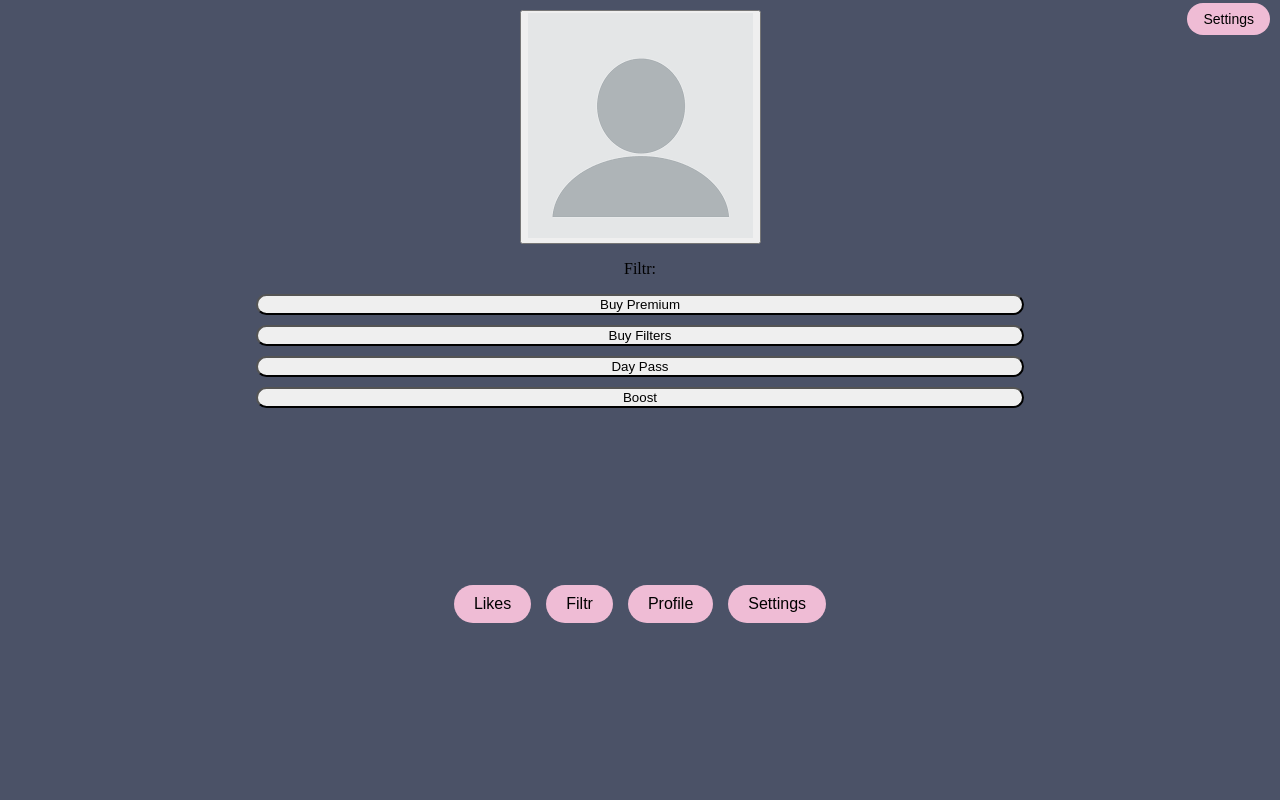
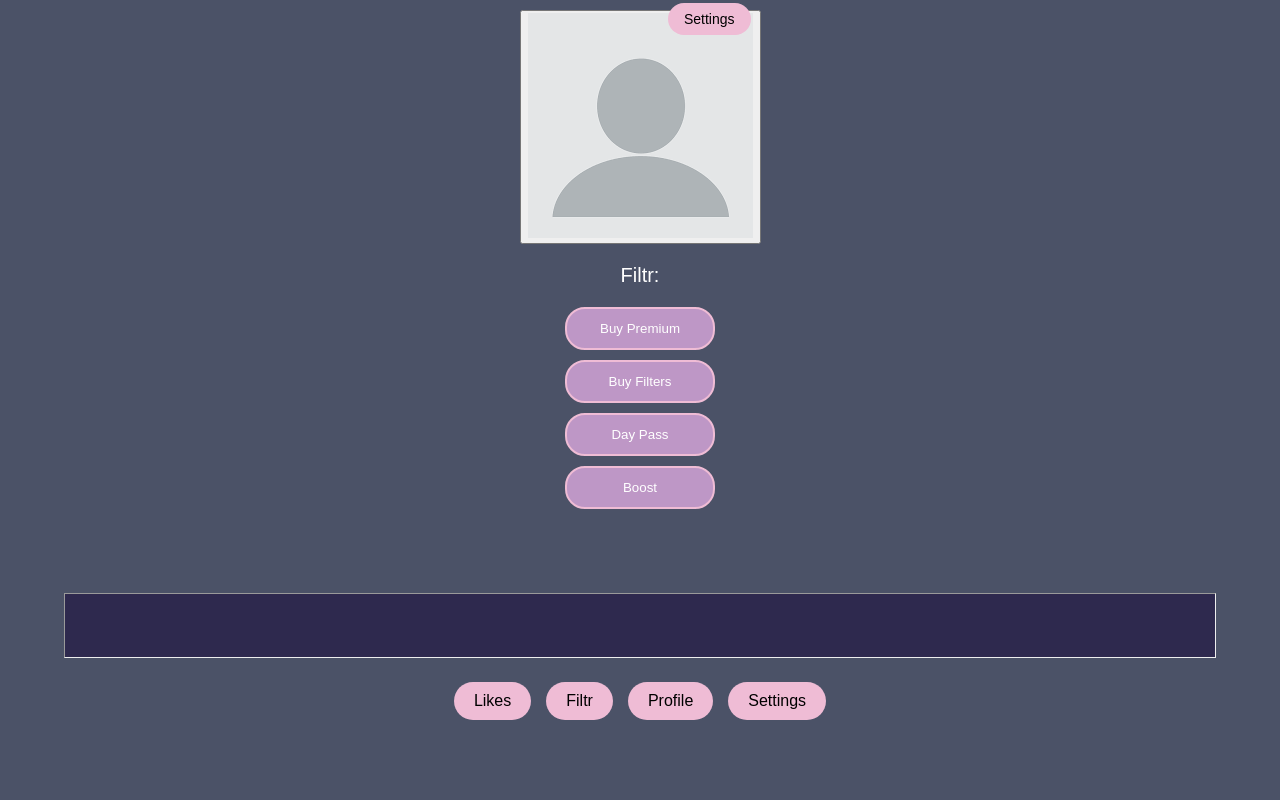
Before and after one commit to AdamWittmann/DatingApp, a Flask app: page /profile in a window 1280 px wide. Run offline with Flask 3, Linux system fonts and the light colour scheme.

Commit message:
profile fix layout

```diff
--- a/project/static/css/profile.css
+++ b/project/static/css/profile.css
@@ -1,10 +1,20 @@
+* {
+    box-sizing: border-box;
+    font-family: Arial, sans-serif;
+}
+
 body {
     background-color: #4B5267;
     height: 100vh;
     display: grid;
-
+    justify-items: center;
     margin: 0;
     text-align: center;
+}
+
+body p {
+    color: white;
+    font-size: 20px;
 }
 
 .imgButton {
@@ -12,8 +22,9 @@ body {
 }
 
 .wrapper {
+
     position: relative;
-    width: 100%;
+    max-width: 350px;
     height: 100%;
 }
 
@@ -52,10 +63,26 @@ body {
 }
 
 .buttons>button {
-    border-radius: 50px;
-    width: 60%;
+    width: 150px;
+    padding: 12px;
+    color: white;
+    background-color: #BE97C6;
+    /* Match link color with footer */
+    border: 2px solid #EFBCD5;
+    /* Light border for links */
+    border-radius: 20px;
+    text-decoration: none;
+    transition: background-color 0.3s ease;
+}
 
+.buttons>button:hover {
+    background-color: #8661c1;
+}
 
+body hr {
+    margin-top: 20px;
+    width: 90%;
+    background-color: #2E294E;
 }
 
 .footer-nav {
--- a/project/templates/profile.html
+++ b/project/templates/profile.html
@@ -30,7 +30,7 @@
             </div>
         </div>
     </div>
-
+    <hr>
     <footer>
         <nav>
             <ul class="footer-nav">
```
